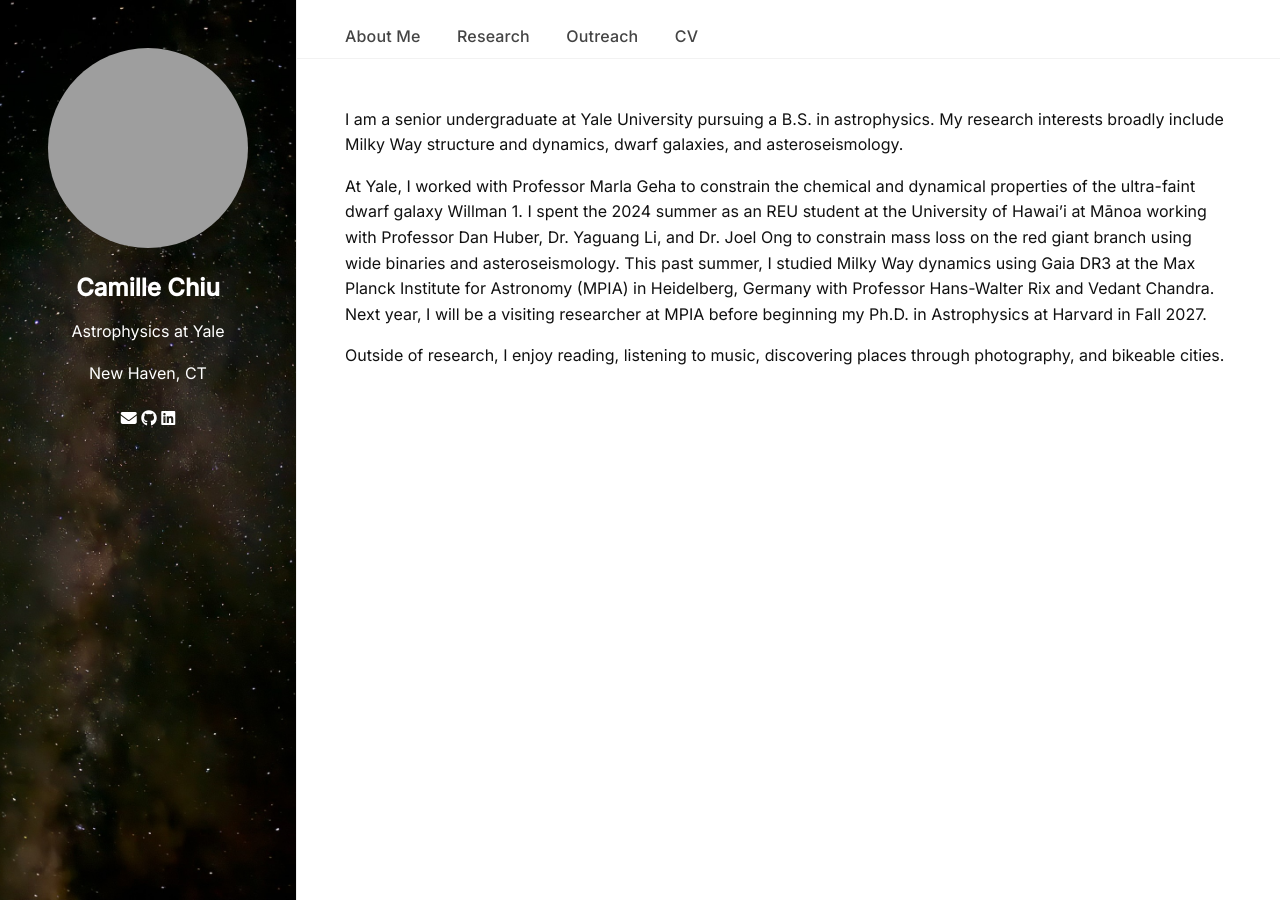
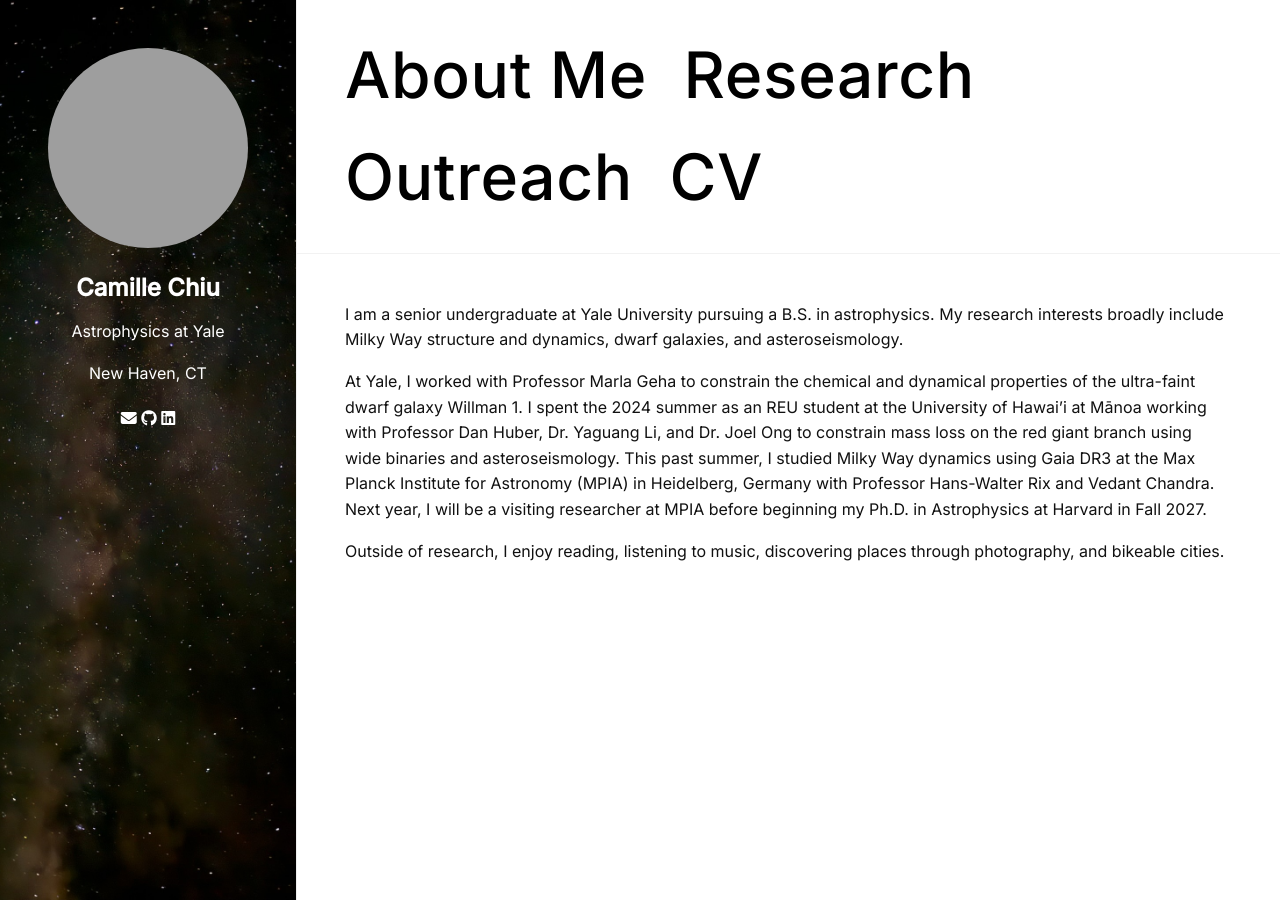
Before and after one commit to camchiu/camchiu.github.io, a Jekyll site: the page built from index.md, in a window 1280 px wide. Built offline with Jekyll 4.4.1, drawn with Linux system fonts in a browser that asks for light colours; grey boxes are pictures that could not be loaded.

Commit message:
Update main.scss

```diff
--- a/assets/css/main.scss
+++ b/assets/css/main.scss
@@ -123,15 +123,15 @@ a:hover {
 
 /* Top navigation bar */
 .topbar {
-  padding: 1.5rem 3rem 0.5rem 3rem;
+  padding: 1.5rem 3rem 1.5rem 3rem;
   border-bottom: 1px solid #f2f2f2;
 }
 
 .topbar nav a {
   margin-right: 2rem;
-  font-size: 1rem;
+  font-size: 4rem;
   font-weight: 500;
-  color: #444;
+  color: #000;
   letter-spacing: 0.01em;
   text-decoration: none;
   transition: color 0.2s ease;
```
